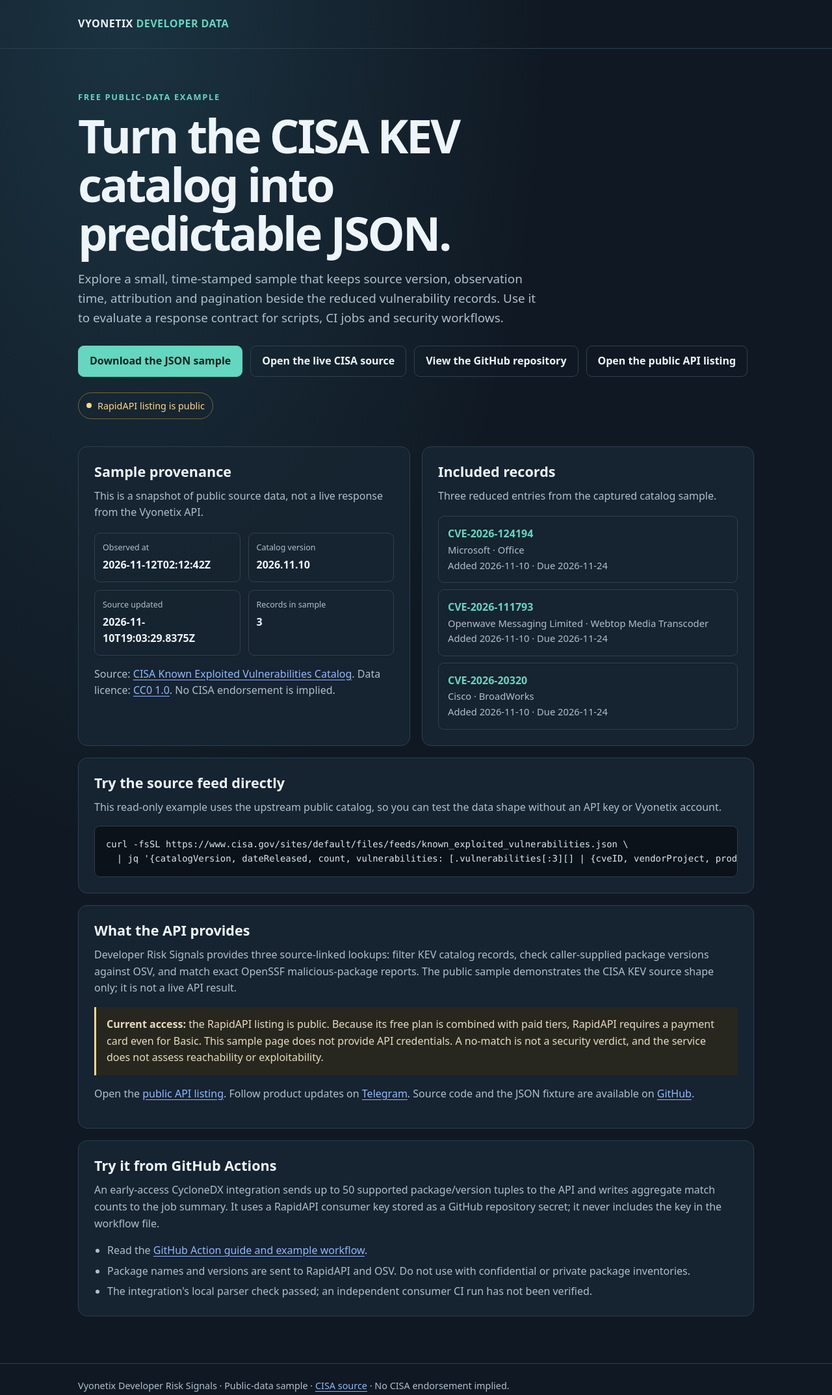
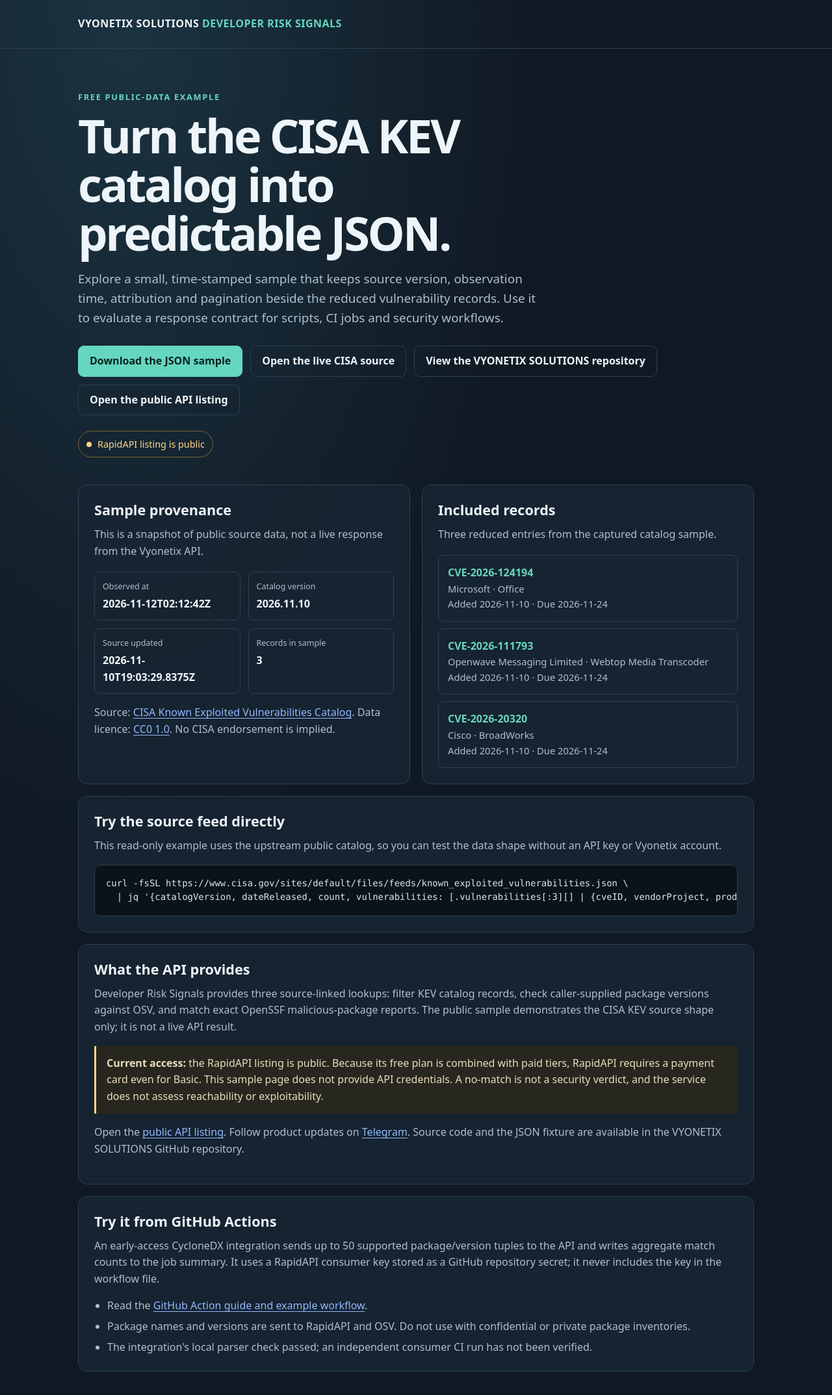
Before and after one commit to VYONETIX-SOLUTIONS/vyonetix-developer-risk-signals-demo, a plain HTML site: page index.html in a window 1280 px wide. Shown: the top 2147 px of the page at 65% size. Drawn offline with Linux system fonts and the light colour scheme.

Commit message:
Rebrand Developer Risk Signals GitHub copy

```diff
--- a/index.html
+++ b/index.html
@@ -8,11 +8,11 @@
   <meta name="theme-color" content="#101923">
   <link rel="canonical" href="https://sudheer-vyo.github.io/vyonetix-developer-risk-signals-demo/">
   <meta property="og:type" content="website">
-  <meta property="og:site_name" content="Vyonetix Developer Data">
-  <meta property="og:title" content="Developer Risk Signals — Free KEV JSON Sample">
+  <meta property="og:site_name" content="VYONETIX SOLUTIONS">
+  <meta property="og:title" content="VYONETIX SOLUTIONS — Developer Risk Signals sample">
   <meta property="og:description" content="Explore a timestamped CISA KEV JSON sample with source provenance, freshness and pagination metadata.">
   <meta property="og:url" content="https://sudheer-vyo.github.io/vyonetix-developer-risk-signals-demo/">
-  <title>Developer Risk Signals — Free KEV JSON Sample | Vyonetix</title>
+  <title>Developer Risk Signals | VYONETIX SOLUTIONS</title>
   <style>
     :root { color-scheme: dark; --bg:#101923; --panel:#172431; --line:#2d4050; --text:#eef5fa; --muted:#afc0cc; --accent:#65d6bf; --accent2:#91b8ff; --warn:#ffd789; }
     * { box-sizing:border-box; }
@@ -57,7 +57,7 @@
   </style>
 </head>
 <body>
-  <header><div class="wrap"><a class="brand" href="./">VYONETIX <span>DEVELOPER DATA</span></a></div></header>
+  <header><div class="wrap"><a class="brand" href="./">VYONETIX SOLUTIONS <span>DEVELOPER RISK SIGNALS</span></a></div></header>
   <main class="wrap">
     <div class="eyebrow">Free public-data example</div>
     <h1>Turn the CISA KEV catalog into predictable JSON.</h1>
@@ -65,7 +65,7 @@
     <div class="actions">
       <a class="button primary" href="kev-latest-sample.json" download>Download the JSON sample</a>
       <a class="button" href="https://www.cisa.gov/sites/default/files/feeds/known_exploited_vulnerabilities.json">Open the live CISA source</a>
-      <a class="button" href="https://github.com/sudheer-vyo/vyonetix-developer-risk-signals-demo">View the GitHub repository</a>
+      <a class="button" href="https://github.com/sudheer-vyo/vyonetix-developer-risk-signals-demo">View the VYONETIX SOLUTIONS repository</a>
       <a class="button" href="https://rapidapi.com/vyonetix-solutions-vyonetix-solutions-default/api/vyonetix-developer-risk-signals">Open the public API listing</a>
     </div>
     <div class="status" role="status">RapidAPI listing is public</div>
@@ -92,7 +92,7 @@
         <h2>What the API provides</h2>
         <p>Developer Risk Signals provides three source-linked lookups: filter KEV catalog records, check caller-supplied package versions against OSV, and match exact OpenSSF malicious-package reports. The public sample demonstrates the CISA KEV source shape only; it is not a live API result.</p>
         <p class="note"><strong>Current access:</strong> the RapidAPI listing is public. Because its free plan is combined with paid tiers, RapidAPI requires a payment card even for Basic. This sample page does not provide API credentials. A no-match is not a security verdict, and the service does not assess reachability or exploitability.</p>
-        <p style="margin-top:16px">Open the <a href="https://rapidapi.com/vyonetix-solutions-vyonetix-solutions-default/api/vyonetix-developer-risk-signals">public API listing</a>. Follow product updates on <a href="https://t.me/vyonetix_api_signals">Telegram</a>. Source code and the JSON fixture are available on <a href="https://github.com/sudheer-vyo/vyonetix-developer-risk-signals-demo">GitHub</a>.</p>
+        <p style="margin-top:16px">Open the <a href="https://rapidapi.com/vyonetix-solutions-vyonetix-solutions-default/api/vyonetix-developer-risk-signals">public API listing</a>. Follow product updates on <a href="https://t.me/vyonetix_api_signals">Telegram</a>. Source code and the JSON fixture are available in the VYONETIX SOLUTIONS GitHub repository.</p>
       </article>
       <article class="card full">
         <h2>Try it from GitHub Actions</h2>
@@ -105,7 +105,7 @@
       </article>
     </section>
   </main>
-  <footer><div class="wrap">Vyonetix Developer Risk Signals · Public-data sample · <a href="https://www.cisa.gov/known-exploited-vulnerabilities-catalog">CISA source</a> · No CISA endorsement implied.</div></footer>
+  <footer><div class="wrap">VYONETIX SOLUTIONS · Developer Risk Signals · Public-data sample · <a href="https://www.cisa.gov/known-exploited-vulnerabilities-catalog">CISA source</a> · No CISA endorsement implied.</div></footer>
   <script>
     (async function () {
       const metadata = document.getElementById('metadata');
```
Also changed, not shown: 2 other files.
